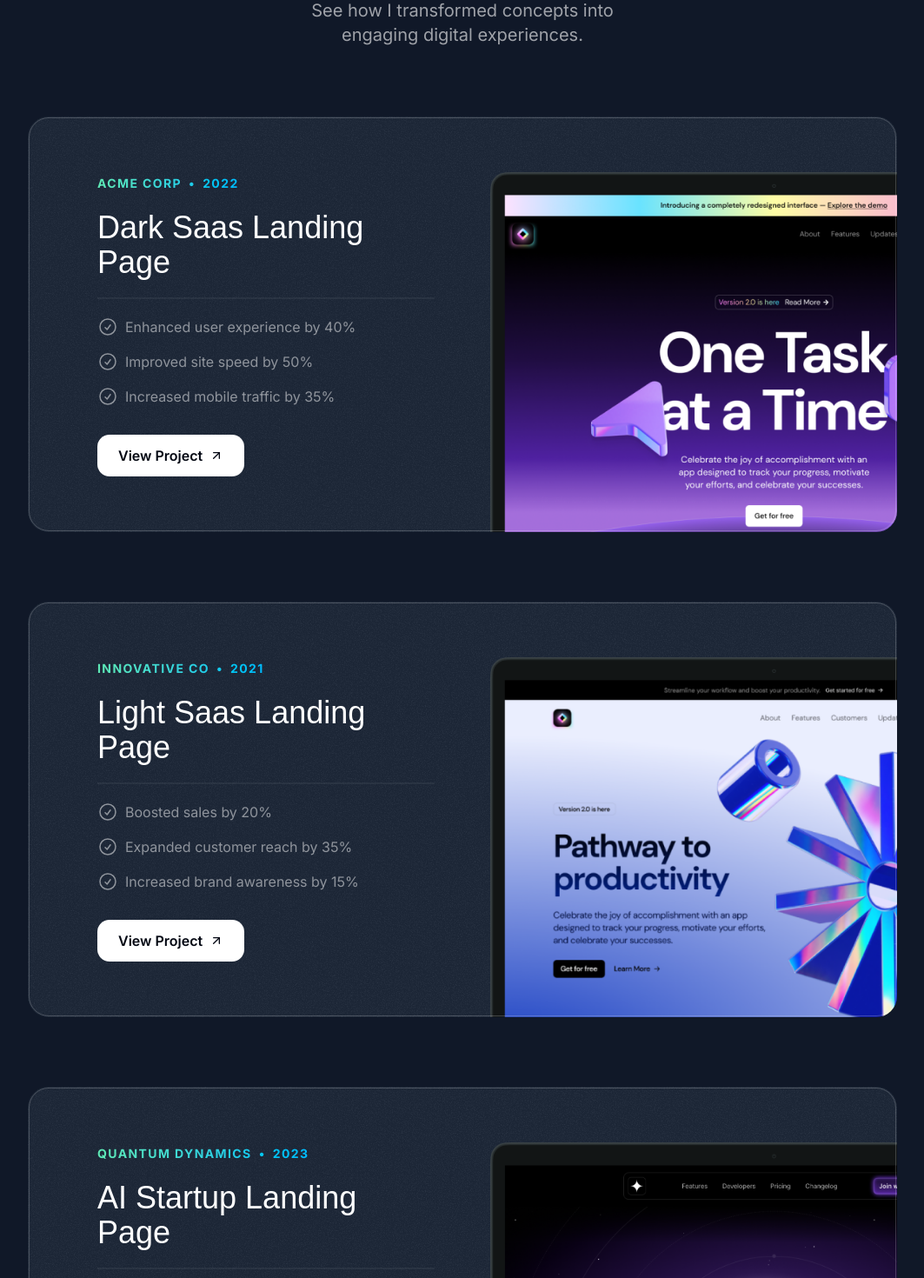
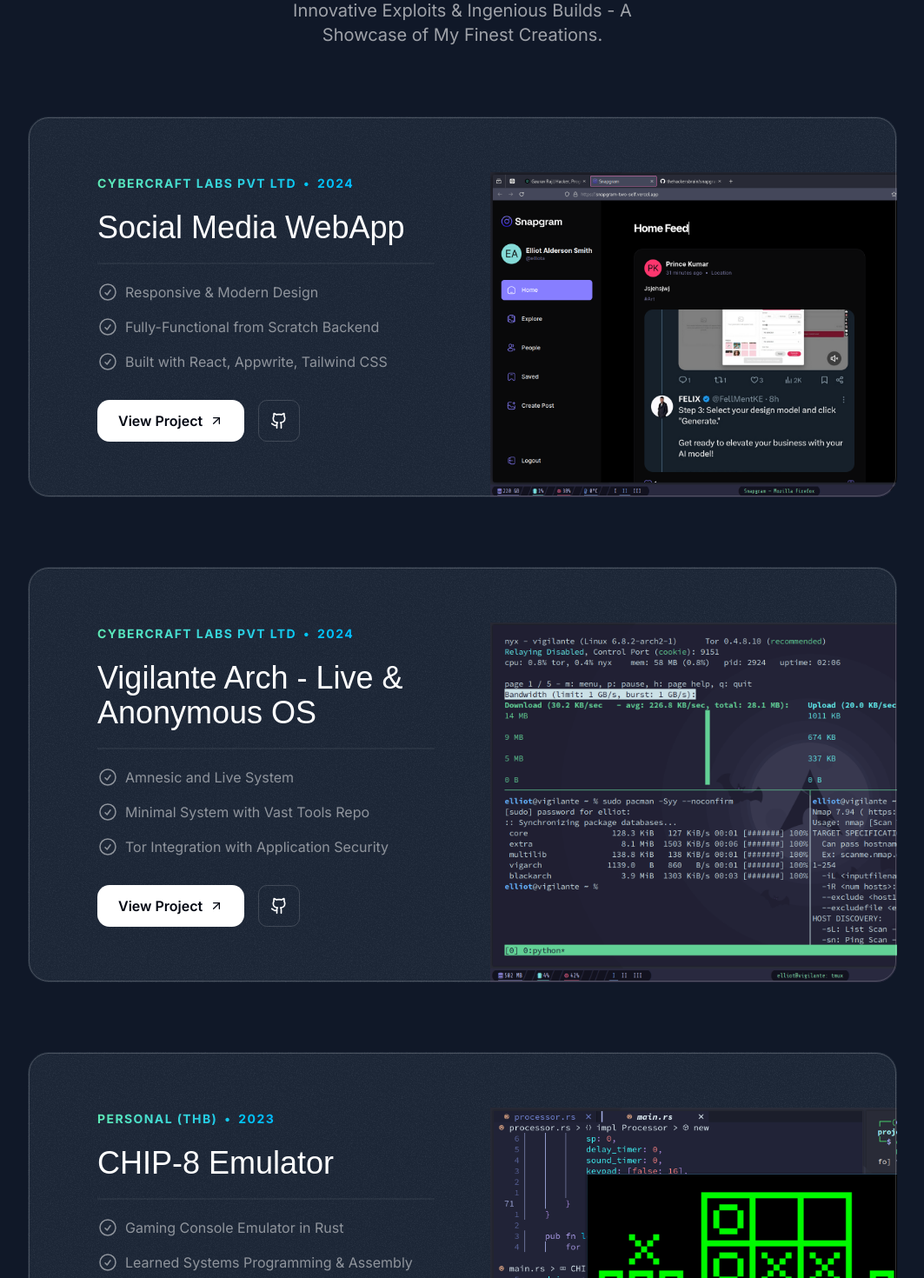
Before and after one commit to thehackersbrain/portfolio, a Next.js app: page / in a window 1280 px wide. Shown: the part 1160-2630 px from the top of the page at 87% size, without its empty margins (108-1171 px from the left). Built offline with nearby package versions, Linux system fonts and the light colour scheme; a web font is replaced by a local one.

Commit message:
updated projects and added animations

```diff
--- a/src/app/globals.css
+++ b/src/app/globals.css
@@ -114,6 +114,10 @@
 }
 
 @layer base {
+  html {
+    scroll-behavior: smooth;
+  }
+
   .nav-item {
     @apply px-4 sm:px-3 md:px-3 py-1.5 rounded-full text-white/70 text-sm font-semibold hover:bg-white/10 hover:text-white transition duration-300;
   }
@@ -128,6 +132,14 @@
 
   .primary-gradient {
     @apply bg-gradient-to-r from-emerald-300 to-sky-400
+  }
+
+  .float-up-an {
+    @apply duration-300 ease-in-out hover:-translate-y-1;
+  }
+
+  .float-grow-an {
+    @apply duration-300 ease-in-out hover:scale-110;
   }
 }
 
--- a/src/sections/About.tsx
+++ b/src/sections/About.tsx
@@ -122,7 +122,11 @@ const AboutSection = () => {
                 description="Explore the books shaping my perspectives."
               />
               <div className="w-40 mx-auto mt-2 md:mt-0">
-                <Image src={BookImage} alt="Book Cover" />
+                <Image
+                  src={BookImage}
+                  alt="Book Cover"
+                  className="float-grow-an"
+                />
               </div>
             </Card>
             <Card className="h-[320px] md:col-span-3 lg:col-span-2">
--- a/src/sections/Hero.tsx
+++ b/src/sections/Hero.tsx
@@ -5,7 +5,8 @@ import StarIcon from "@/assets/icons/star.svg";
 import { HeroOrbit } from "@/components/HeroOrbit";
 import SparkleIcon from "@/assets/icons/sparkle.svg";
 import CircleIcon from "@/assets/icons/chrome.svg";
-import ExploreButton from "@/components/ExploreButton";
+import Link from "next/link";
+import ArrowDown from "@/assets/icons/arrow-down.svg";
 
 const HeroSection = () => {
   return (
@@ -133,11 +134,20 @@ const HeroSection = () => {
           </p>
         </div>
         <div className="flex flex-col md:flex-row justify-center items-center mt-8 gap-4">
-          <ExploreButton />
-          <button className="inline-flex items-center gap-2 border border-white bg-white text-gray-900 h-12 px-6 rounded-xl hover:cursor-pointer">
+          <Link
+            href="/#projects"
+            className="inline-flex items-center gap-2 border border-white/15 px-6 h-12 rounded-xl hover:cursor-pointer"
+          >
+            <span className="font-semibold">Explore My Work</span>
+            <ArrowDown className="size-4 animate-bounce" />
+          </Link>
+          <Link
+            href="mailto:gauravraj0408@gmail.com"
+            className="inline-flex items-center gap-2 border border-white bg-white text-gray-900 h-12 px-6 rounded-xl hover:cursor-pointer"
+          >
             <span className="animate-wave origin-[60%_60%]">👋</span>
             <span className="font-semibold">Let&#39;s Connect</span>
-          </button>
+          </Link>
         </div>
       </div>
     </div>
--- a/src/sections/Projects.tsx
+++ b/src/sections/Projects.tsx
@@ -1,49 +1,56 @@
 import Image from "next/image";
 import { SectionHeader } from "@/components/SectionHeader";
 import Card from "@/components/Card";
+import Link from "next/link";
 
-import darkSaasLandingPage from "@/assets/images/dark-saas-landing-page.png";
-import lightSaasLandingPage from "@/assets/images/light-saas-landing-page.png";
-import aiStartupLandingPage from "@/assets/images/ai-startup-landing-page.png";
+import snapgramImg from "@/assets/images/snapgram.png";
+import chip8Img from "@/assets/images/chip8.png";
+import vigarchImg from "@/assets/images/vigarch.png";
 import CheckCircleIcon from "@/assets/icons/check-circle.svg";
 import ArrowUpRightIcon from "@/assets/icons/arrow-up-right.svg";
+import { GithubIcon } from "lucide-react";
 
 const portfolioProjects = [
   {
-    company: "Acme Corp",
-    year: "2022",
-    title: "Dark Saas Landing Page",
+    company: "Cybercraft Labs Pvt Ltd",
+    year: "2024",
+    title: "Social Media WebApp",
     results: [
-      { title: "Enhanced user experience by 40%" },
-      { title: "Improved site speed by 50%" },
-      { title: "Increased mobile traffic by 35%" },
+      {
+        title: "Responsive & Modern Design",
+      },
+      { title: "Fully-Functional from Scratch Backend" },
+      { title: "Built with React, Appwrite, Tailwind CSS" },
     ],
-    link: "https://youtu.be/4k7IdSLxh6w",
-    image: darkSaasLandingPage,
+    link: "https://snapgram-two-self.vercel.app/",
+    githubLink: "https://github.com/thehackersbrain/snapgram",
+    image: snapgramImg,
   },
   {
-    company: "Innovative Co",
-    year: "2021",
-    title: "Light Saas Landing Page",
+    company: "Cybercraft Labs Pvt Ltd",
+    year: "2024",
+    title: "Vigilante Arch - Live & Anonymous OS",
     results: [
-      { title: "Boosted sales by 20%" },
-      { title: "Expanded customer reach by 35%" },
-      { title: "Increased brand awareness by 15%" },
+      { title: "Amnesic and Live System" },
+      { title: "Minimal System with Vast Tools Repo" },
+      { title: "Tor Integration with Application Security" },
     ],
-    link: "https://youtu.be/7hi5zwO75yc",
-    image: lightSaasLandingPage,
+    link: "https://vigarch.cybercraftlabs.org/",
+    githubLink: "https://github.com/cybercraftlabs/vigarch-os",
+    image: vigarchImg,
   },
   {
-    company: "Quantum Dynamics",
+    company: "Personal (THB)",
     year: "2023",
-    title: "AI Startup Landing Page",
+    title: "CHIP-8 Emulator",
     results: [
-      { title: "Enhanced user experience by 40%" },
-      { title: "Improved site speed by 50%" },
-      { title: "Increased mobile traffic by 35%" },
+      { title: "Gaming Console Emulator in Rust" },
+      { title: "Learned Systems Programming & Assembly" },
+      { title: "Memory Management & CPU Emulation" },
     ],
-    link: "https://youtu.be/Z7I5uSRHMHg",
-    image: aiStartupLandingPage,
+    link: "https://thehackersbrain.github.io/chip8",
+    githubLink: "https://github.com/thehackersbrain/chip8",
+    image: chip8Img,
   },
 ];
 
@@ -54,7 +61,7 @@ const ProjectsSection = () => {
         <SectionHeader
           title="Featured Projects"
           eyebrow="Real-world Results"
-          description="See how I transformed concepts into engaging digital experiences."
+          description="Innovative Exploits & Ingenious Builds - A Showcase of My Finest Creations."
         />
         <div className="flex flex-col mt-10 gap-20 md:mt-20 mx-3">
           {portfolioProjects.map((project, projectIndex) => (
@@ -87,18 +94,28 @@ const ProjectsSection = () => {
                       </li>
                     ))}
                   </ul>
-                  <a href={project.link}>
-                    <button className="bg-white text-gray-950 h-12 w-full rounded-xl font-semibold inline-flex items-center justify-center gap-2 mt-8 hover:cursor-pointer md:w-auto px-6">
+                  <div className="flex flex-col md:flex-row items-center mt-8 gap-4 w-full">
+                    <Link
+                      href={project.link}
+                      className="bg-white text-gray-950 h-12 lg:w-auto rounded-xl font-semibold inline-flex items-center justify-center gap-2 hover:cursor-pointer md:w-auto px-6 float-up-an"
+                    >
                       <span>View Project</span>
                       <ArrowUpRightIcon className="size-4" />
-                    </button>
-                  </a>
+                    </Link>
+                    <Link
+                      href={project.githubLink}
+                      passHref
+                      className="w-12 h-12 inline-flex justify-center items-center rounded-lg border border-white/15 float-up-an"
+                    >
+                      <GithubIcon className="size-5 text-white" />
+                    </Link>
+                  </div>
                 </div>
                 <div className="relative">
                   <Image
                     src={project.image}
                     alt={project.title}
-                    className="mt-8 -mb-4 md:-mb-0 lg:mt-0 lg:absolute lg:h-full lg:w-auto lg:max-w-none"
+                    className="mt-8 -mb-4 md:-mb-0 lg:mt-0 lg:absolute lg:h-full lg:w-auto lg:max-w-none duration-300 ease-in-out hover:-translate-y-2 hover:-translate-x-2"
                   />
                 </div>
               </div>
```
